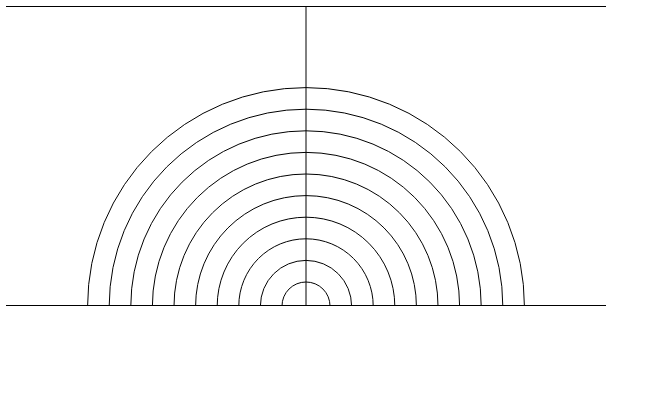
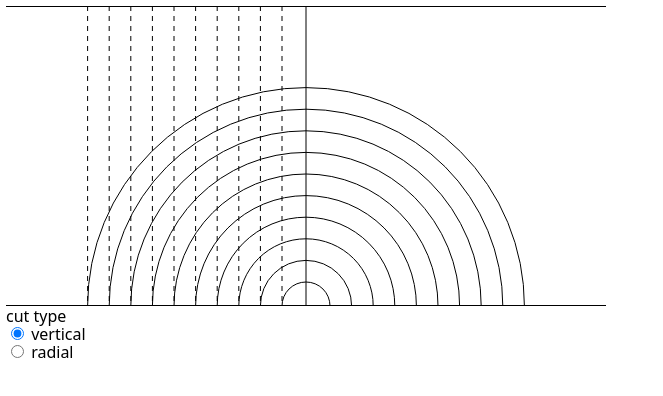
Before and after one commit to aqandrew/svelte-onion, a Svelte app: page / in a window 1280 px wide. Shown: the top 396 px of the page, without its empty margins (0-663 px from the left). Built offline with nearby package versions, Linux system fonts and the light colour scheme.

Commit message:
add vertical cuts

```diff
--- a/src/App.svelte
+++ b/src/App.svelte
@@ -1,11 +1,28 @@
 <script>
+	import { scaleLinear } from 'd3-scale';
 	import AxisX from './components/AxisX.svelte';
 	import AxisY from './components/AxisY.svelte';
 	import Onion from './components/Onion.svelte';
+	import RadialCuts from './components/RadialCuts.svelte';
+	import VerticalCuts from './components/VerticalCuts.svelte';
 
 	let width = 600;
 	let height = width / 2;
 	let numLayers = 10;
+	let numCuts = numLayers;
+	let cutType = 'vertical';
+
+	const maxRadiusProportion = 0.8; // proportional to graph height
+	let maxRadius = height * maxRadiusProportion;
+	let minRadius = maxRadius / numLayers;
+
+	const rScale = scaleLinear()
+		.domain([0, numLayers])
+		.range([minRadius, maxRadius]);
+
+	const cutScale = scaleLinear()
+		.domain([0, numCuts])
+		.range([width / 2 - minRadius, width / 2 - maxRadius]);
 </script>
 
 <svg {width} {height}>
@@ -14,11 +31,61 @@
 	<!-- TODO responsive sizing: move y axis when screen resizes -->
 	<AxisY {width} {height} />
 
-	<Onion {width} {height} {numLayers} />
+	<Onion {width} {height} {numLayers} {rScale} />
+
+	<g class="cuts">
+		{#if cutType === 'vertical'}
+			<VerticalCuts {width} {height} numCuts={numLayers} {cutScale} />
+		{:else if cutType === 'radial'}
+			<RadialCuts />
+		{/if}>
+	</g>
 </svg>
+
+<div class="controls">
+	<fieldset>
+		<legend>cut type</legend>
+
+		<div class="radio-group">
+			<label>
+				<input
+					type="radio"
+					name="cut-type"
+					bind:group={cutType}
+					value="vertical"
+					checked
+				/>
+				vertical
+			</label>
+
+			<label>
+				<input
+					type="radio"
+					name="cut-type"
+					bind:group={cutType}
+					value="radial"
+				/>
+				radial
+			</label>
+		</div>
+	</fieldset>
+</div>
 
 <style>
 	:global(line) {
 		stroke: black;
 	}
+
+	:global(.cuts line) {
+		stroke-dasharray: 5;
+	}
+
+	.controls label {
+		cursor: pointer;
+	}
+
+	.radio-group {
+		display: flex;
+		flex-direction: column;
+	}
 </style>
--- a/src/components/Onion.svelte
+++ b/src/components/Onion.svelte
@@ -1,22 +1,15 @@
 <script>
-	import { scaleLinear } from 'd3-scale';
-
 	export let width;
 	export let height;
 	export let numLayers;
-
-	const maxRadiusProportion = 0.8; // proportional to graph height
-	let maxRadius = height * maxRadiusProportion;
-	let minRadius = maxRadius / numLayers;
-
-	const rScale = scaleLinear()
-		.domain([0, numLayers])
-		.range([minRadius, maxRadius]);
+	export let rScale;
 </script>
 
-{#each { length: numLayers } as _, i}
-	<circle cx={width / 2} cy={height} r={rScale(i)} />
-{/each}
+<g class="onion">
+	{#each { length: numLayers } as _, i}
+		<circle cx={width / 2} cy={height} r={rScale(i)} />
+	{/each}
+</g>
 
 <style>
 	circle {
--- /dev/null
+++ b/src/components/RadialCuts.svelte
@@ -0,0 +1,2 @@
+<!-- TODO -->
+<text y="50" stroke="black">RADIAL</text>
--- /dev/null
+++ b/src/components/VerticalCuts.svelte
@@ -0,0 +1,11 @@
+<script>
+	export let height;
+	export let numCuts;
+	export let cutScale;
+</script>
+
+{#each { length: numCuts } as _, i}
+	{@const x = cutScale(i)}
+
+	<line x1={x} y1="0" x2={x} y2={height} />
+{/each}
```
